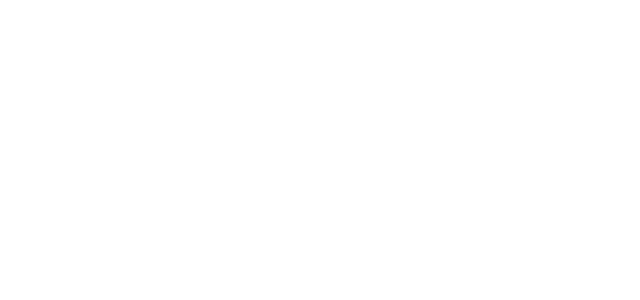
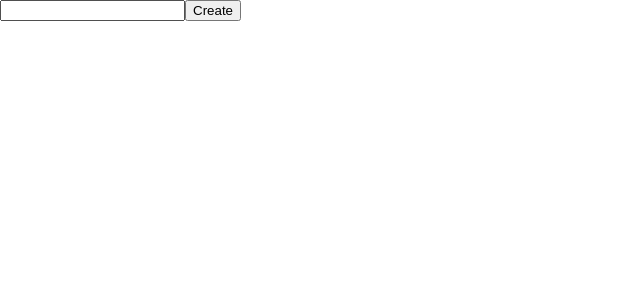
Before and after one commit to edmuri/Systrum, a React (Vite) app in the folder frontend/: page /CreatePlaylist in a window 1280 px wide. Shown: the top 300 px of the page, without its empty margins (0-640 px from the left). Built offline with nearby package versions, Linux system fonts and the light colour scheme.

Commit message:
adding text field in creation page

```diff
--- a/frontend/src/Pages/CreatePlaylistPage.jsx
+++ b/frontend/src/Pages/CreatePlaylistPage.jsx
@@ -1,9 +1,31 @@
-import React from "react";
+import React, {useState} from "react";
 import ReactDOM from "react-dom/client";
+import {useNavigate} from "react-router-dom";
 
 const CreatePlaylistPage = () =>{
+
+    const [sentence, setSentence]=useState('');
+
+    let navigate = useNavigate();
+
+    const handleCreatePlaylist = () => {
+        let path = "/WaitingPage";
+
+        navigate(path);
+    };
+
     return (
-        <div></div>
+        <div>
+            <div className = "UpperSection"></div>
+            <div className = "textSection">
+                <input
+                    type="text"
+                    value={sentence}
+                    onChange={(e)=> setSentence(e.target.value)}
+                    />
+                <button onClick={handleCreatePlaylist}>Create</button>
+            </div>
+        </div>
     )
 }
 
--- /dev/null
+++ b/frontend/src/Pages/Styles/CreatePlaylistPage.css
@@ -0,0 +1,3 @@
+.UpperSection{
+    background-color: black;
+}
```
Also changed, not shown: frontend/src/Pages/Styles/AboutPage.css (added), frontend/src/Pages/Styles/CreatorsPage.css (added), frontend/src/Pages/Styles/PlaylistResultPage.css (added), frontend/src/Pages/Styles/WaitingPage.css (added).
